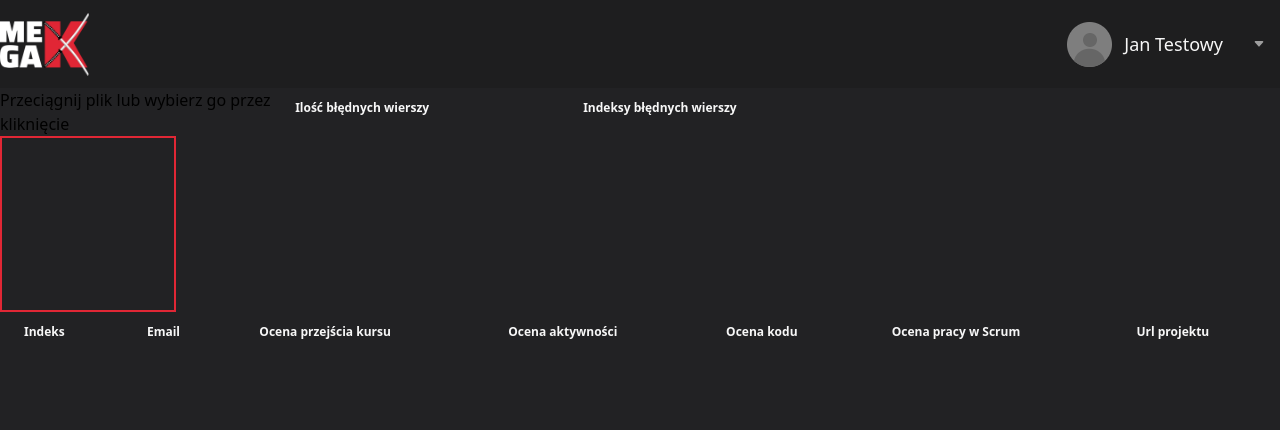
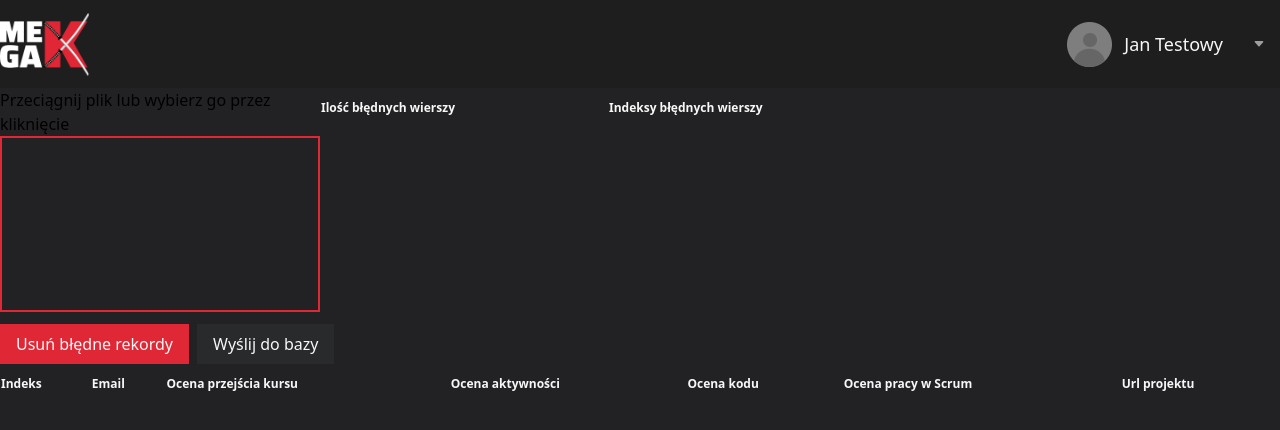
Before and after one commit to MichalTomczakSE/Mega-K-Headhunter-Front, a Next.js app: page / in a window 1280 px wide. Shown: the top 430 px of the page. Built offline with nearby package versions, Linux system fonts and the light colour scheme.

Commit message:
csv validation

```diff
--- a/components/common/Button.tsx
+++ b/components/common/Button.tsx
@@ -3,13 +3,15 @@ children: string,
   type?:"submit" | "reset",
   color?:string,
   onClick?:() => void,
+  disabled?:boolean
 }
-export const Button = ({ children,type,color,onClick }: ButtonProps ) => {
+export const Button = ({ children,type,color,onClick,disabled }: ButtonProps ) => {
   return (
     <button
       type={type?type:"button"}
-      className={`${color?color:"bg-primary-red"} text-light-primary-text py-2 px-4`}
+      className={`${color?color:disabled?"bg-secondary-background":"bg-primary-red"} text-light-primary-text py-2 px-4`}
       onClick={onClick}
+      disabled={disabled}
     >
       {children}
     </button>
--- a/components/common/Header.tsx
+++ b/components/common/Header.tsx
@@ -11,7 +11,7 @@ const links = [
 
 export const Header = () => {
     return (
-        <header className="bg-navbar-background">
+        <header className="bg-navbar-background ">
             <nav className="flex items-center justify-between flex-wrap container mx-auto pt-[13px] pb-[12px]">
                 <div>
                     <Image src="/images/logo.png" height="55" width="89" alt="Megalogo"/>
--- a/components/common/loaderCSV/loaderCSV.tsx
+++ b/components/common/loaderCSV/loaderCSV.tsx
@@ -1,5 +1,6 @@
 import {ChangeEvent, useEffect, useState} from "react";
 import {ValidationCSV} from "@/components/common/loaderCSV/validationCSV";
+import {Button} from "@/components/common/Button";
 
 interface csv{
     email:string,
@@ -10,9 +11,6 @@ interface csv{
     bonusProjectUrls:string,
 }
 
-interface MyObject {
-    [key: string]: string;
-}
 
 export const LoaderCSV=()=> {
     const [file, setFile] = useState<File>();
@@ -27,6 +25,22 @@ export const LoaderCSV=()=> {
             e.target.value = "";
         }
     };
+
+    const submitCsv=()=>{
+
+        //useFetch...
+        if(errorRows?.size==0) {
+            setArray([]);
+            setErrorRows(new Set());
+            setHeaderValid(true);
+        }
+    }
+
+    const deleteErrors=()=>{
+        const goodData=array.filter((row,index)=>!errorRows?.has(index))
+        setErrorRows(new Set());
+        setArray(goodData);
+    }
 
     useEffect(()=>{
         const fileReader = new FileReader();
@@ -58,11 +72,11 @@ export const LoaderCSV=()=> {
     console.log(headerValid)
     return (
         <div>
-            <div className={"flex flex-row w-screen"}>
 
-            <form>
+            <div className={"flex flex-row overflow-x-hidden w-auto"}>
+            <form className={"w-1/3"}>
                 <span>Przeciągnij plik lub wybierz go przez kliknięcie</span>
-                <div className={"h-44 w-44 border-2 border-primary-red"}>
+                <div className={"h-44 min-w-44 border-2 border-primary-red"}>
                 <input
                     className={"opacity-0 h-full w-full "}
                     type={"file"}
@@ -71,15 +85,14 @@ export const LoaderCSV=()=> {
                     onChange={(e)=>handleOnChange(e)}
                 />
                 </div>
-
             </form>
-                <table className="w-screen text-sm text-left text-gray-500">
+                <table className=" w-full text-sm text-left text-gray-500">
                     <thead className="text-xs text-light-primary-text bg-primary-background">
                     <tr>
-                        <th scope="col" className="px-6 py-3">
+                        <th scope="col" className=" py-3">
                             Ilość błędnych wierszy
                         </th>
-                        <th scope="col" className="px-6 py-3">
+                        <th scope="col" className="py-3">
                             Indeksy błędnych wierszy
                         </th>
                     </tr>
@@ -96,31 +109,34 @@ export const LoaderCSV=()=> {
                         </td>
                     </tr>
                     </tbody>
-                    </table>
+                </table>
             </div>
-            <div className="relative">
-                <table className="w-screen text-sm text-left text-gray-500 ">
+            <div className={"space-y-3 space-x-2"}>
+            <Button disabled={errorRows?.size==0} onClick={deleteErrors}>Usuń błędne rekordy</Button><Button disabled={errorRows?.size!=0} onClick={submitCsv}>Wyślij do bazy </Button>
+            </div>
+            <div className=" w-full overflow-x-auto">
+                <table className="w-full text-sm text-left text-gray-500">
                     <thead className={`text-xs text-light-primary-text ${headerValid?"bg-primary-background":"bg-primary-red"}`}>
                     <tr>
-                        <th scope="col" className="px-6 py-3">
+                        <th scope="col" className=" py-3">
                             Indeks
                         </th>
-                        <th scope="col" className="px-6 py-3">
+                        <th scope="col" className="py-3">
                             Email
                         </th>
-                        <th scope="col" className="px-6 py-3">
+                        <th scope="col" className=" py-3">
                             Ocena przejścia kursu
                         </th>
-                        <th scope="col" className="px-6 py-3">
+                        <th scope="col" className=" py-3">
                             Ocena aktywności
                         </th>
-                        <th scope="col" className="px-6 py-3">
+                        <th scope="col" className=" py-3">
                             Ocena kodu
                         </th>
-                        <th scope="col" className="px-6 py-3">
+                        <th scope="col" className=" py-3">
                             Ocena pracy w Scrum
                         </th>
-                        <th scope="col" className="px-6 py-3">
+                        <th scope="col" className=" py-3">
                             Url projektu
                         </th>
                     </tr>
@@ -129,26 +145,26 @@ export const LoaderCSV=()=> {
                     {headerValid&& array.map((row,index)=>
                         <tr className={`border-b ${errorRows?.has(index)?"bg-primary-red":""}`} key={index} >
                             <td scope="row"
-                                className={`px-6 py-4`}>
+                                className={` py-4`}>
                                 {index}
                             </td>
                         <th scope="row"
-                            className={`px-6 py-4 font-medium text-light-primary-text whitespace-nowrap`}>
+                            className={`px-2 py-4 font-medium text-light-primary-text whitespace-nowrap`}>
                             {row.email}
                         </th>
-                        <td className="px-6 py-4">
+                        <td className=" py-4">
                             {row.courseCompletion}
                         </td>
-                        <td className="px-6 py-4">
+                        <td className=" py-4">
                             {row.courseEngagement}
                         </td>
-                        <td className="px-6 py-4">
+                        <td className="py-4">
                             {row.projectDegree}
                         </td>
-                        <td className="px-6 py-4">
+                        <td className=" py-4">
                             {row.teamProjectDegree}
                         </td>
-                        <td className="px-6 py-4">
+                        <td className="px-2 py-4">
                             {row.bonusProjectUrls}
                         </td>
                     </tr>)}
--- a/components/common/loaderCSV/validationCSV.ts
+++ b/components/common/loaderCSV/validationCSV.ts
@@ -1,8 +1,6 @@
 import {object} from "prop-types";
 
-interface CsvRow {
-    [key: string]: string|undefined;
-}
+
 interface csv{
     email:string,
     courseCompletion:string,
@@ -23,7 +21,6 @@ export const ValidationCSV=(
     const keys=Object.keys(csv[0])
 
     if(keys.toString()=="email,courseCompletion,courseEngagement,projectDegree,teamProjectDegree,bonusProjectUrls") {
-        console.log("działa")
         setHeaderValid(true)
 
         const errorRows = new Set<number>();
@@ -33,11 +30,21 @@ export const ValidationCSV=(
                     errorRows.add(_index);
                 }
             })
+            if(
+                isNaN(Number(row.courseCompletion))||
+                isNaN(Number(row.courseEngagement))||
+                isNaN(Number(row.projectDegree))||
+                isNaN(Number(row.teamProjectDegree))
+                ){
+                errorRows.add(_index);
+            }
         })
         setErrorRows(errorRows);
+
+
+
     }
     else {
-        console.log("nie działa")
         setHeaderValid(false)
         const errorRows = new Set<number>();
         setErrorRows(errorRows);
--- a/pages/index.tsx
+++ b/pages/index.tsx
@@ -3,13 +3,11 @@ import {LoaderCSV} from "@/components/common/loaderCSV/loaderCSV";
 
 export default function Home() {
     return (
-        <>
+        <div>
             <Header/>
-            <section className="bg-primary-background h-[100vh]">
-                <div className={"w-36 h-36"}>
+            <section className="bg-primary-background w-full h-[100vh]">
                     <LoaderCSV/>
-                </div>
             </section>
-        </>
+        </div>
     )
 }
```
